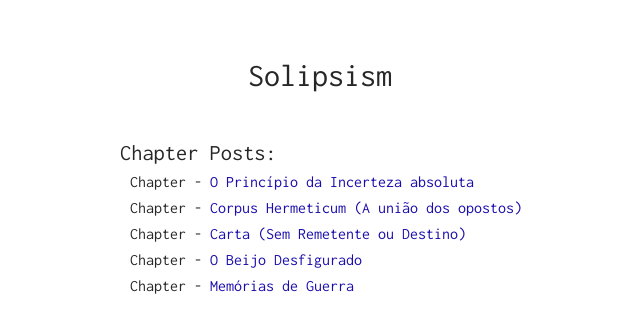
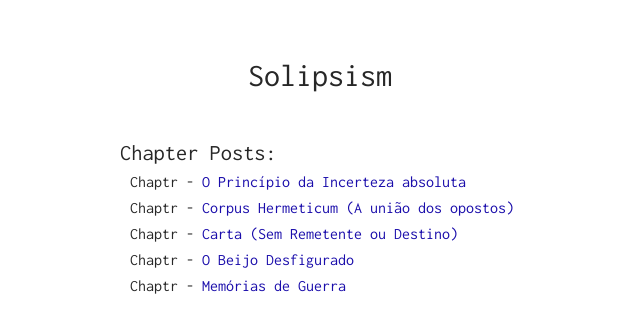
Before and after one commit to sorathpanzer/sorathpanzer.github.io, a Jekyll site: the page built from index.html, in a window 1280 px wide. Shown: the top 333 px of the page, without its empty margins (220-860 px from the left). Built offline with Jekyll 4.4.1, drawn with Linux system fonts in a browser that asks for light colours.

Commit message:
Update index.html

```diff
--- a/index.html
+++ b/index.html
@@ -11,7 +11,7 @@ layout: default
 
         <li>
             <ol start="1">
-             Chapter <span class="date">{{ date: '%d' }}</span> - <a href="{{ post.url }}">{{ post.title }}</a>
+             Chaptr <span class="date">{{ date: '%d' }}</span> - <a href="{{ post.url }}">{{ post.title }}</a>
              </ol>
         </li>
 
```
